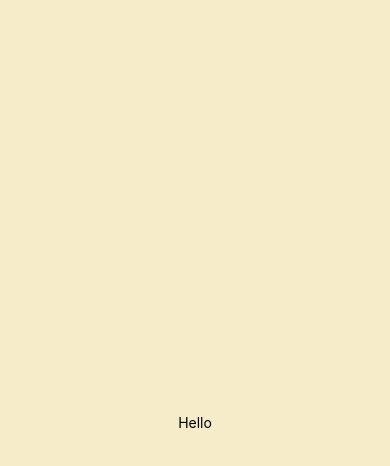
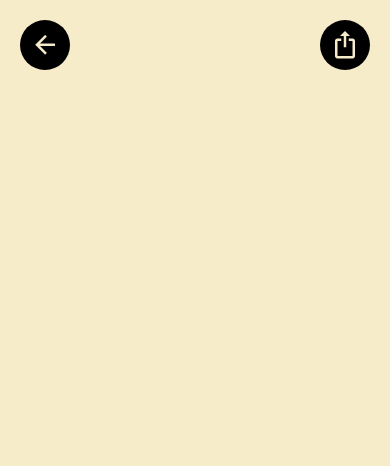
Before and after one commit to gaurav712/Kitchen-Diary, a React Native app: screen /AddRecipe in a window 390 px wide. Shown: the top 466 px of the page. Built offline with nearby package versions, Linux system fonts and the light colour scheme.

Commit message:
add header control buttons to the Add Recipe page

```diff
--- a/src/screens/AddRecipe/index.tsx
+++ b/src/screens/AddRecipe/index.tsx
@@ -1,8 +1,21 @@
-import {Text, View} from 'react-native';
+import {useNavigation} from '@react-navigation/native';
+import {TouchableOpacity, View} from 'react-native';
+import MaterialCommunityIcons from 'react-native-vector-icons/MaterialCommunityIcons';
+import {RootNavigationProp} from '../../@types/navigation';
 import ThemeContext from '../../contexts/ThemeContext';
 import styles from './styles';
 
 const AddRecipe = () => {
+  const navigation = useNavigation<RootNavigationProp>();
+
+  const handleBack = () => {
+    navigation.goBack();
+  };
+
+  const handleExport = () => {
+    console.log('Exporting...');
+  };
+
   return (
     <ThemeContext.Consumer>
       {themeContext => (
@@ -11,7 +24,38 @@ const AddRecipe = () => {
             styles.container,
             {backgroundColor: themeContext?.theme.backgroundColor},
           ]}>
-          <Text>Hello</Text>
+          <View style={styles.headerControls}>
+            <TouchableOpacity
+              style={[
+                styles.iconContainer,
+                {
+                  backgroundColor: themeContext?.theme.textColor,
+                  shadowColor: themeContext?.theme.textColor,
+                },
+              ]}
+              onPress={handleBack}>
+              <MaterialCommunityIcons
+                name="arrow-left"
+                size={30}
+                color={themeContext?.theme.accent}
+              />
+            </TouchableOpacity>
+            <TouchableOpacity
+              style={[
+                styles.iconContainer,
+                {
+                  backgroundColor: themeContext?.theme.textColor,
+                  shadowColor: themeContext?.theme.textColor,
+                },
+              ]}
+              onPress={handleExport}>
+              <MaterialCommunityIcons
+                name="export-variant"
+                size={30}
+                color={themeContext?.theme.accent}
+              />
+            </TouchableOpacity>
+          </View>
         </View>
       )}
     </ThemeContext.Consumer>
--- a/src/screens/AddRecipe/styles.ts
+++ b/src/screens/AddRecipe/styles.ts
@@ -4,8 +4,25 @@ const styles = StyleSheet.create({
   container: {
     flex: 1,
     backgroundColor: '#fff',
-    justifyContent: 'center',
     alignItems: 'center',
+  },
+  headerControls: {
+    position: 'absolute',
+    width: '100%',
+    padding: 20,
+    flexDirection: 'row',
+    justifyContent: 'space-between',
+  },
+  iconContainer: {
+    padding: 10,
+    borderRadius: 40,
+    shadowOffset: {
+      width: 0,
+      height: 2,
+    },
+    shadowOpacity: 0.17,
+    shadowRadius: 2.54,
+    elevation: 3,
   },
 });
 
```
